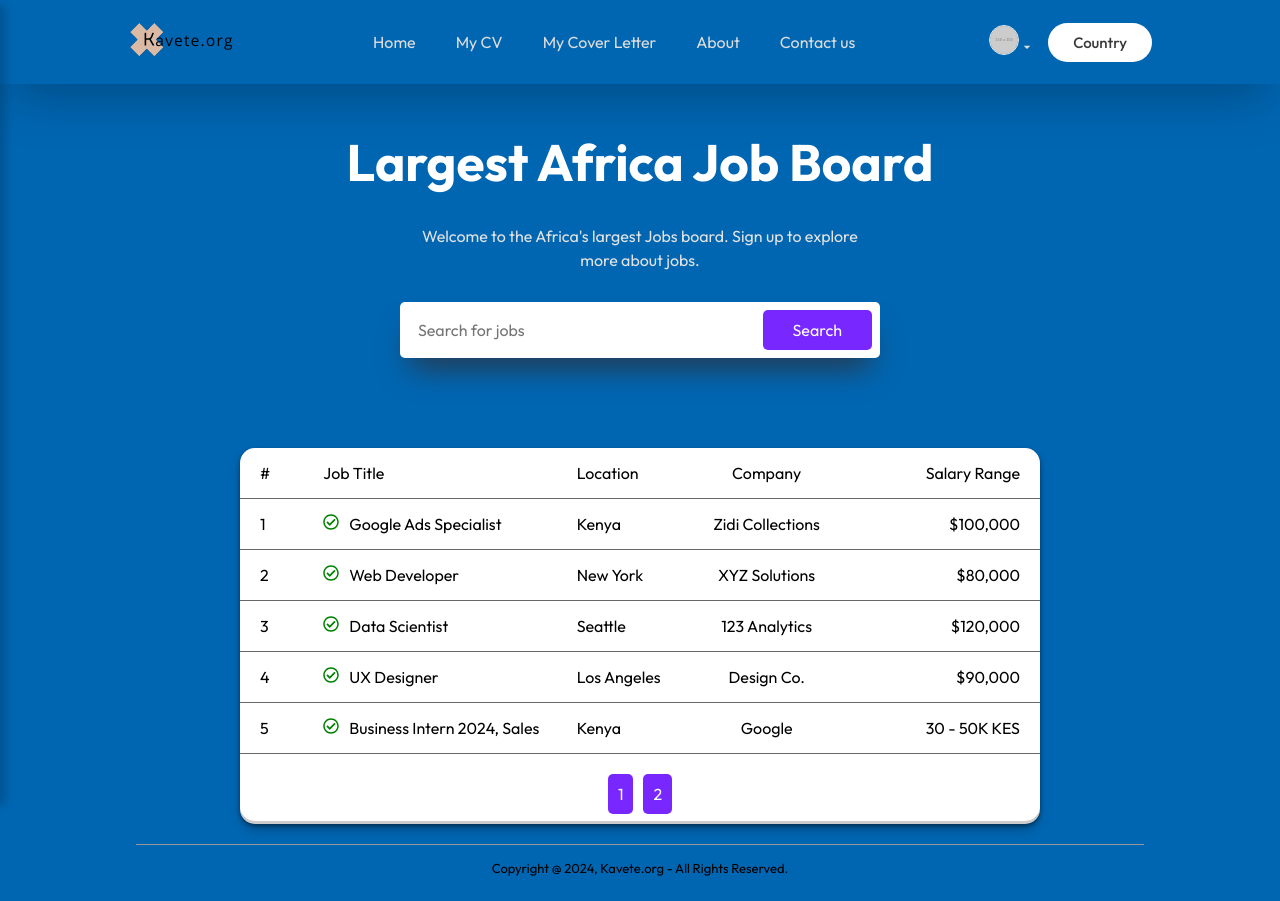
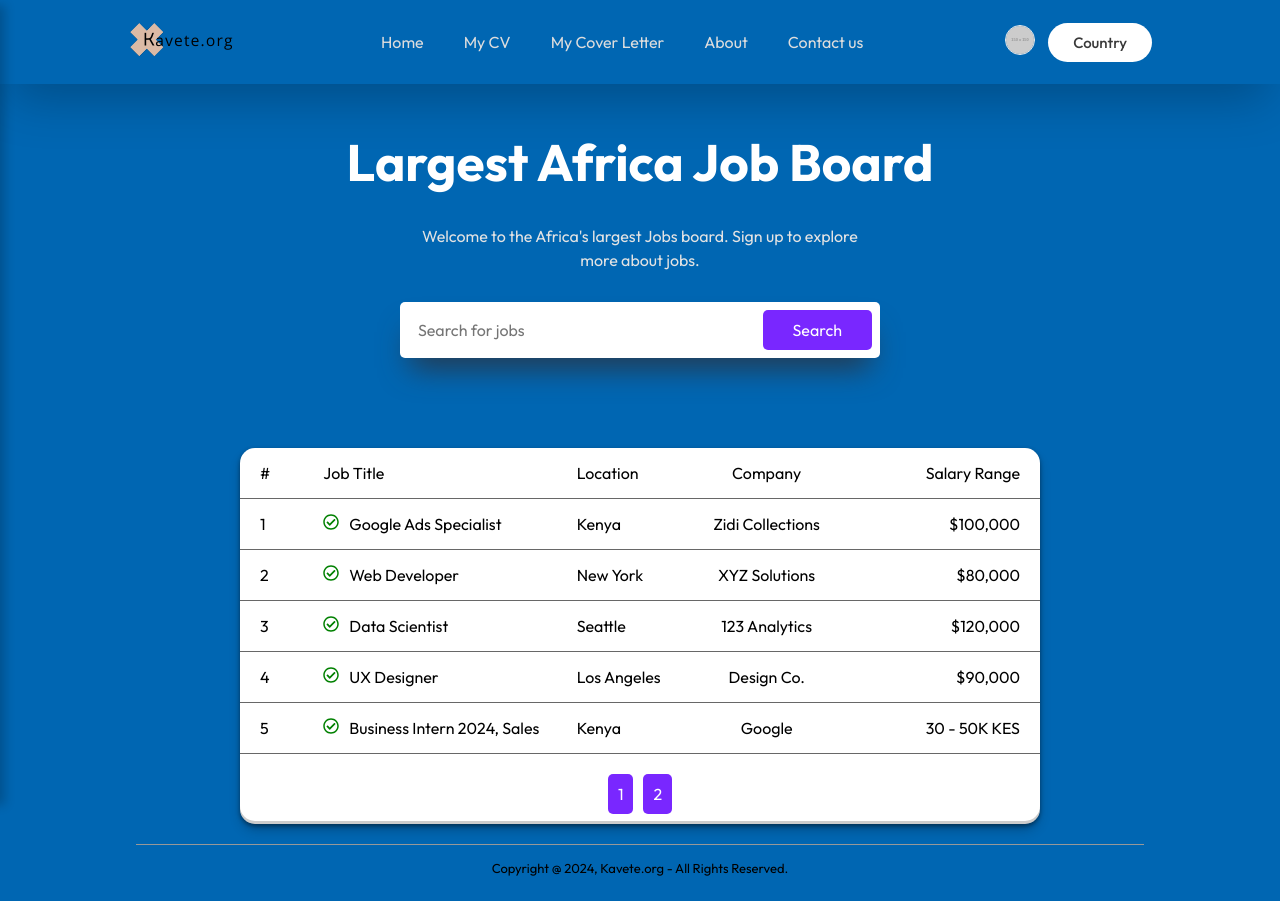
Before and after one commit to kavetech2023/Kavete_Jobs_site, a React (Vite) app in the folder kavete.org/: page / in a window 1280 px wide. Built offline with nearby package versions, Linux system fonts and the light colour scheme; a web font is replaced by a local one.

Commit message:
style: Remove unused import in Navbar component

```diff
--- a/kavete.org/src/Components/Navbar/Navbar.jsx
+++ b/kavete.org/src/Components/Navbar/Navbar.jsx
@@ -8,7 +8,6 @@
 import { IoIosPricetags } from "react-icons/io";
 import { SiAboutdotme } from "react-icons/si";
 import { TiContacts } from "react-icons/ti";
-import { MdOutlineArrowDropDown } from "react-icons/md";
 
 
 
@@ -55,7 +54,6 @@
             <div onClick={toggleLogin} className="user-profile">
               <div className="dropdown">
               <img src="https://via.placeholder.com/150" alt="" />
-              <MdOutlineArrowDropDown />
               <div className={`google-button ${login? "": "display-item"}`}>
                 login goes here
               </div>
```
